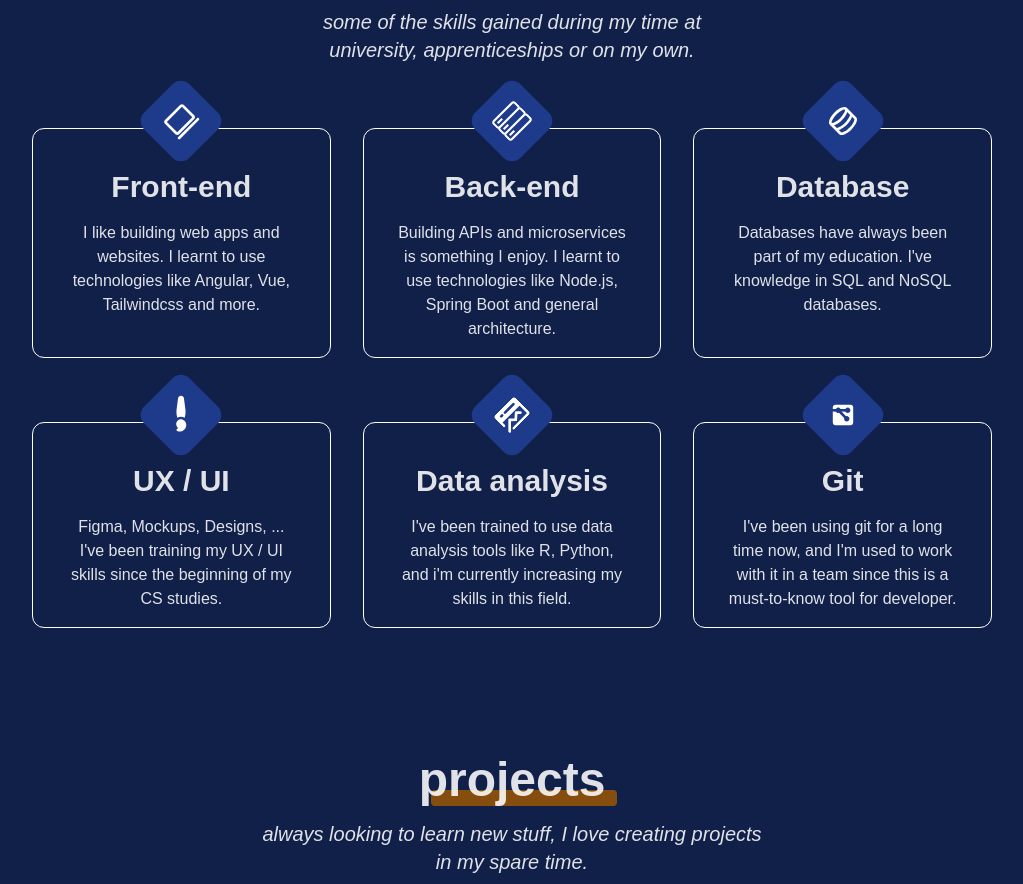
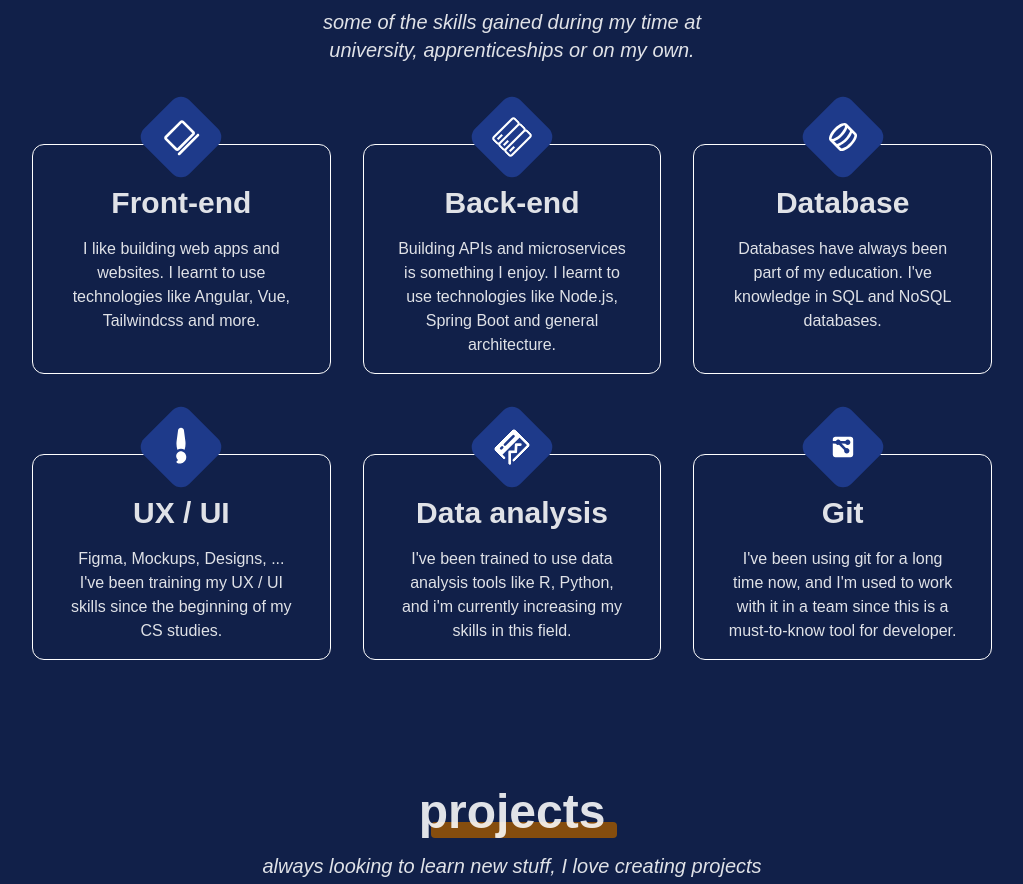
Before and after one commit to RemiSaurel/portfolio, a React (Vite) app: page / in a window 1280 px wide. Shown: the part 840-1724 px from the top of the page, without its empty margins (128-1151 px from the left). Built offline with nearby package versions, Linux system fonts and the light colour scheme.

Commit message:
:lipstick: fix: margin skills

```diff
--- a/src/components/Skills.tsx
+++ b/src/components/Skills.tsx
@@ -54,7 +54,7 @@ function Skills() {
       <div className="flex flex-col items-center justify-center">
         <SectionHeader title="skills" subtitle={subtitle} />
 
-        <div className="grid gap-8 gap-y-16 mt-16 mb-8 sm:grid-cols-2 lg:grid-cols-3 cursor-default">
+        <div className="grid gap-8 gap-y-20 mt-20 mb-8 sm:grid-cols-2 lg:grid-cols-3 cursor-default">
           {skills.map((skill, index) => (
             <div
               key={index}
```
